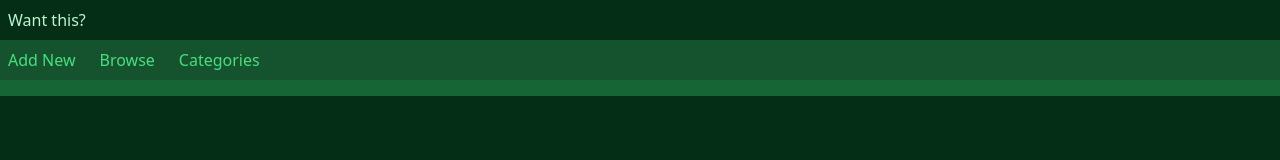
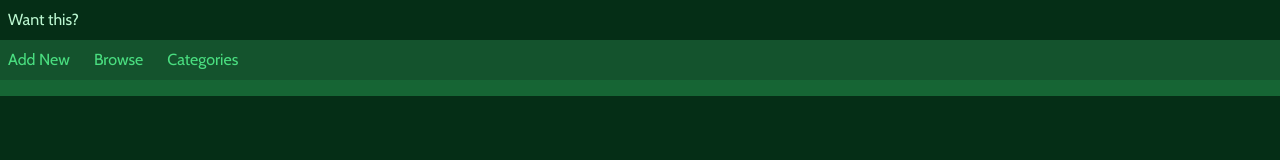
Before and after one commit to vkanicka/WhoCallsDibs, a Next.js app: page / in a window 1280 px wide. Shown: the top 160 px of the page. Built offline with nearby package versions, Linux system fonts and the light colour scheme.

Commit message:
Add next google font

```diff
--- a/src/app/layout.tsx
+++ b/src/app/layout.tsx
@@ -3,6 +3,12 @@ import "./globals.css";
 import Header from "@/components/header";
 // import Footer from "@/components/footer";
 import Subnav from "@/components/subnav"
+import { Cabin } from 'next/font/google'
+const cabin = Cabin({
+  subsets: ['latin'],
+  display: 'swap',
+})
+
 
 export const metadata: Metadata = {
   title: "Want this?",
@@ -15,7 +21,7 @@ export default function RootLayout({
   children: React.ReactNode;
 }>) {
   return (
-    <html className="h-screen" lang="en">
+    <html className={`${cabin.className} h-screen`} lang="en">
       <body className='w-screen min-w-[375px] overflow-hidden bg-green-950'>
         <Header />
         <Subnav />
```
